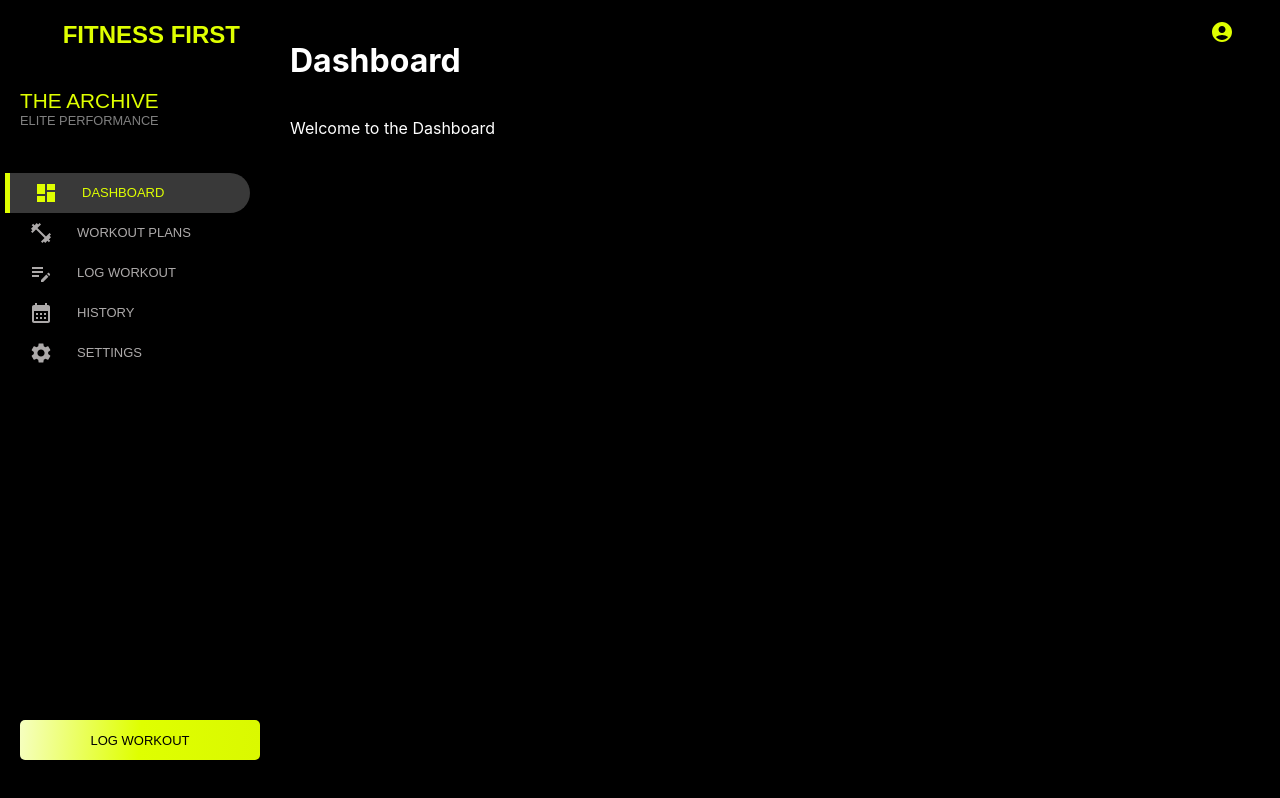
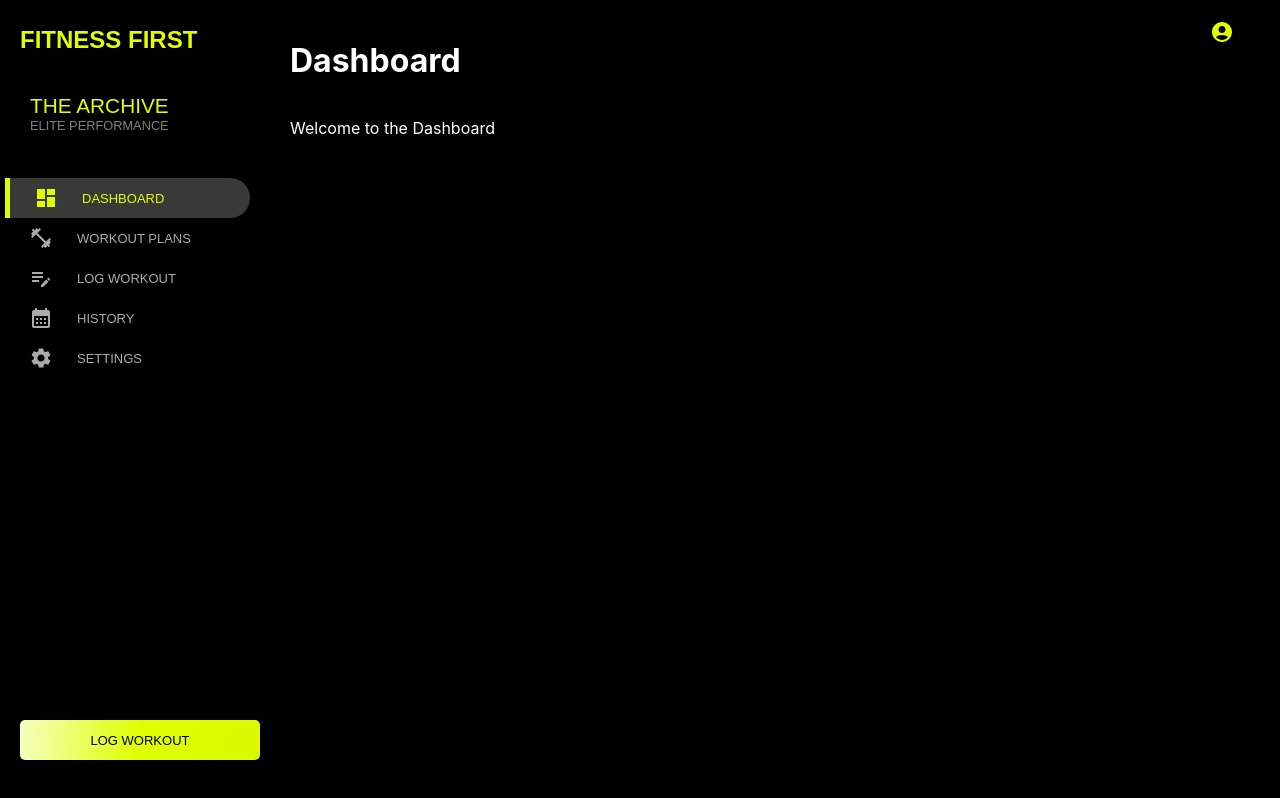
Before and after one commit to Nicol-U/FitnessFirst, a React (Create React App) app in the folder ff-app/: page /#/ in a window 1280 px wide. Shown: the top 798 px of the page. Built offline with nearby package versions, Linux system fonts and the light colour scheme.

Commit message:
added link to log workout button on sidebar

```diff
--- a/ff-app/src/App.css
+++ b/ff-app/src/App.css
@@ -61,10 +61,11 @@ body{
   color: var(--primary-color);
   /*font-family: 'Franklin Gothic Medium', 'Arial Narrow', Arial, sans-serif;
   */
-  padding-top: 2%;
+  padding-top: 10px;
+  padding-left: 20px;
   font-family: 'lexend', sans-serif;
   font-size: 1.5rem;
-  text-align: right;
+  text-align: left;
   /* Margin vs text-align IDK need to rearch later this is for the title */
   background-color: var(--primary-bg-color);
 }
@@ -74,7 +75,7 @@ body{
   font-family: 'lexend', sans-serif;
   color: var(--primary-color);
   width: 100%;
-  padding: 0;
+  padding-left: 10px;
   background-color: var(--primary-bg-color);
   padding-top: 10%; /*this controls the dist from bottom of sub header*/
   padding-bottom: 10%;
--- a/ff-app/src/Components/Sidebar.js
+++ b/ff-app/src/Components/Sidebar.js
@@ -34,9 +34,13 @@ function Sidebar() {
             })}
         </ul>
 
-    <button className="LogWBut">LOG WORKOUT</button>
+    <button className="LogWBut">
+        <Link to="/LW" style={{ textDecoration: 'none', color: 'black' }}>
+            LOG WORKOUT
+        </Link>
+    </button>
 
-    <div className="profile">
+    <div className="profile" onClick={() => location.pathname = "/login"}>
         {profileIcon}
     </div>
     </div>);
--- a/ff-app/src/Pages/WLPlans.jsx
+++ b/ff-app/src/Pages/WLPlans.jsx
@@ -457,7 +457,7 @@ const s = {
     backgroundColor: "#DFFF00",
     color: "#000",
     border: "none",
-    borderRadius: 30,
+    borderRadius: 5,
     padding: "12px 22px",
     fontSize: 13,
     fontWeight: 700,
```
Also changed, not shown: 1 other file (tests, documents, lock files or other folders).
